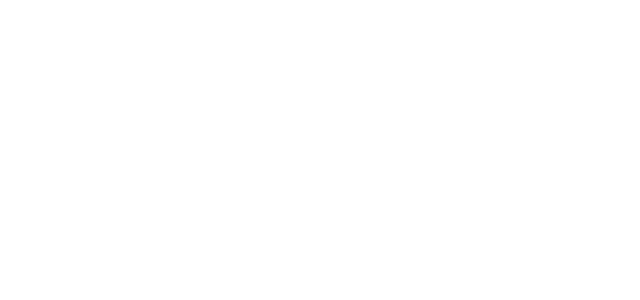
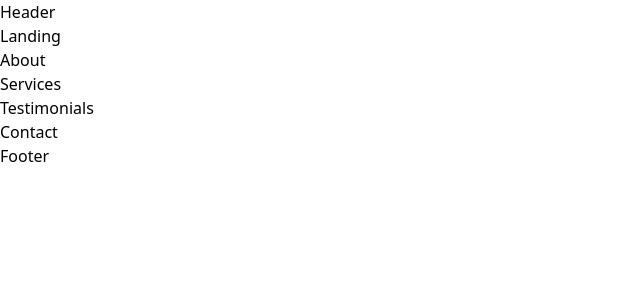
Before and after one commit to audemusprime/sunnys-game-room, a React (Vite) app: page / in a window 1280 px wide. Shown: the top 300 px of the page, without its empty margins (0-640 px from the left). Built offline with nearby package versions, Linux system fonts and the light colour scheme.

Commit message:
fills out components, App

```diff
--- a/src/App.jsx
+++ b/src/App.jsx
@@ -1,4 +1,12 @@
 import React from 'react';
+import Header from './components/Header';
+import Landing from './components/Landing';
+import Arrow from './components/Arrow';
+import About from './components/About';
+import Services from './components/Services';
+import Testimonials from './components/Testimonials';
+import Contact from './components/Contact';
+import Footer from './components/Footer';
 
 /*
 Page Section components:
@@ -33,7 +41,15 @@
 function App() {
   return (
     <>
-      <div></div>
+      <div>
+        <Header />
+        <Landing />
+        <About />
+        <Services />
+        <Testimonials />
+        <Contact />
+        <Footer />
+      </div>
     </>
   );
 }
--- a/src/components/About.jsx
+++ b/src/components/About.jsx
@@ -0,0 +1,7 @@
+import React from 'react';
+
+function About() {
+  return <div>About</div>;
+}
+
+export default About;
--- a/src/components/Arrow.jsx
+++ b/src/components/Arrow.jsx
@@ -0,0 +1,7 @@
+import React from 'react';
+
+function Arrow() {
+  return <div>Arrow</div>;
+}
+
+export default Arrow;
--- a/src/components/Contact.jsx
+++ b/src/components/Contact.jsx
@@ -0,0 +1,7 @@
+import React from 'react';
+
+function Contact() {
+  return <div>Contact</div>;
+}
+
+export default Contact;
--- a/src/components/Footer.jsx
+++ b/src/components/Footer.jsx
@@ -0,0 +1,7 @@
+import React from 'react';
+
+function Footer() {
+  return <div>Footer</div>;
+}
+
+export default Footer;
--- a/src/components/Header.jsx
+++ b/src/components/Header.jsx
@@ -0,0 +1,7 @@
+import React from 'react';
+
+function Header() {
+  return <div>Header</div>;
+}
+
+export default Header;
--- a/src/components/Landing.jsx
+++ b/src/components/Landing.jsx
@@ -0,0 +1,7 @@
+import React from 'react';
+
+function Landing() {
+  return <div>Landing</div>;
+}
+
+export default Landing;
--- a/src/components/Services.jsx
+++ b/src/components/Services.jsx
@@ -0,0 +1,7 @@
+import React from 'react';
+
+function Services() {
+  return <div>Services</div>;
+}
+
+export default Services;
--- a/src/components/Testimonials.jsx
+++ b/src/components/Testimonials.jsx
@@ -0,0 +1,7 @@
+import React from 'react';
+
+function Testimonials() {
+  return <div>Testimonials</div>;
+}
+
+export default Testimonials;
```
